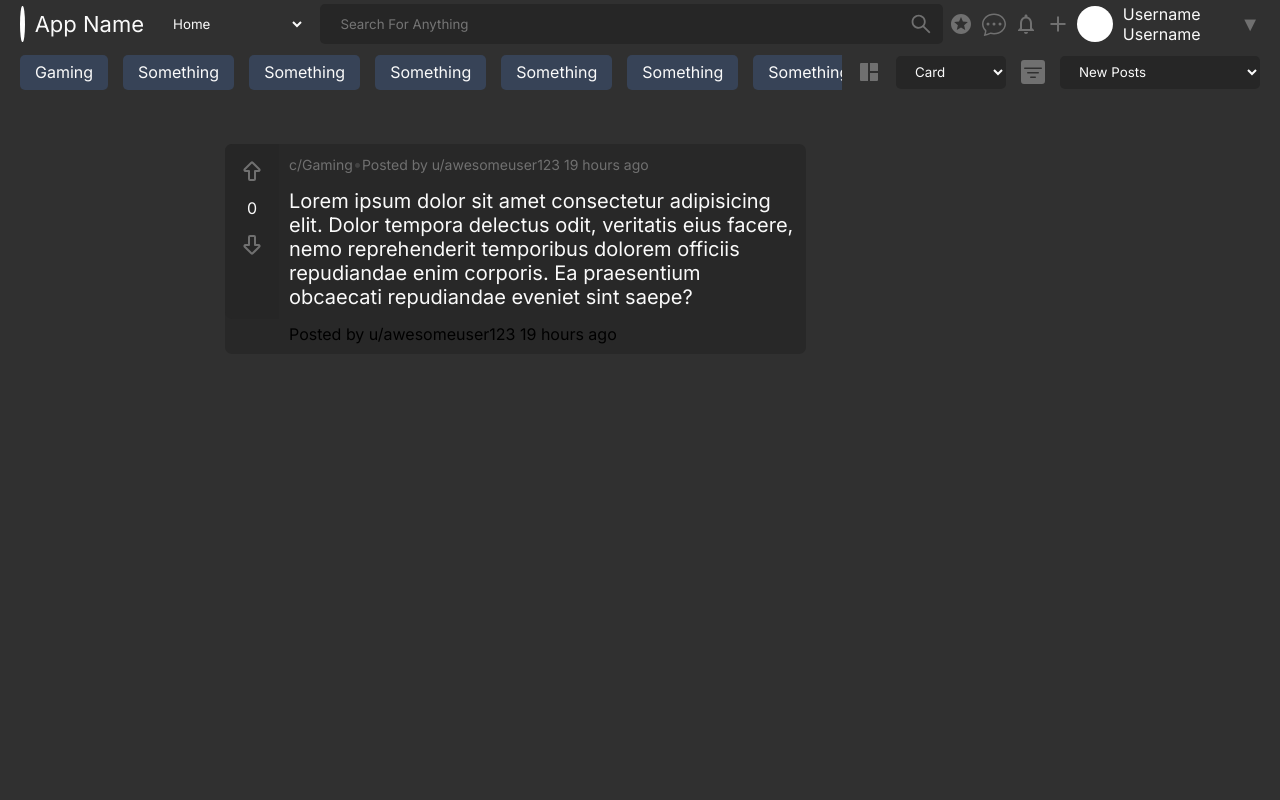
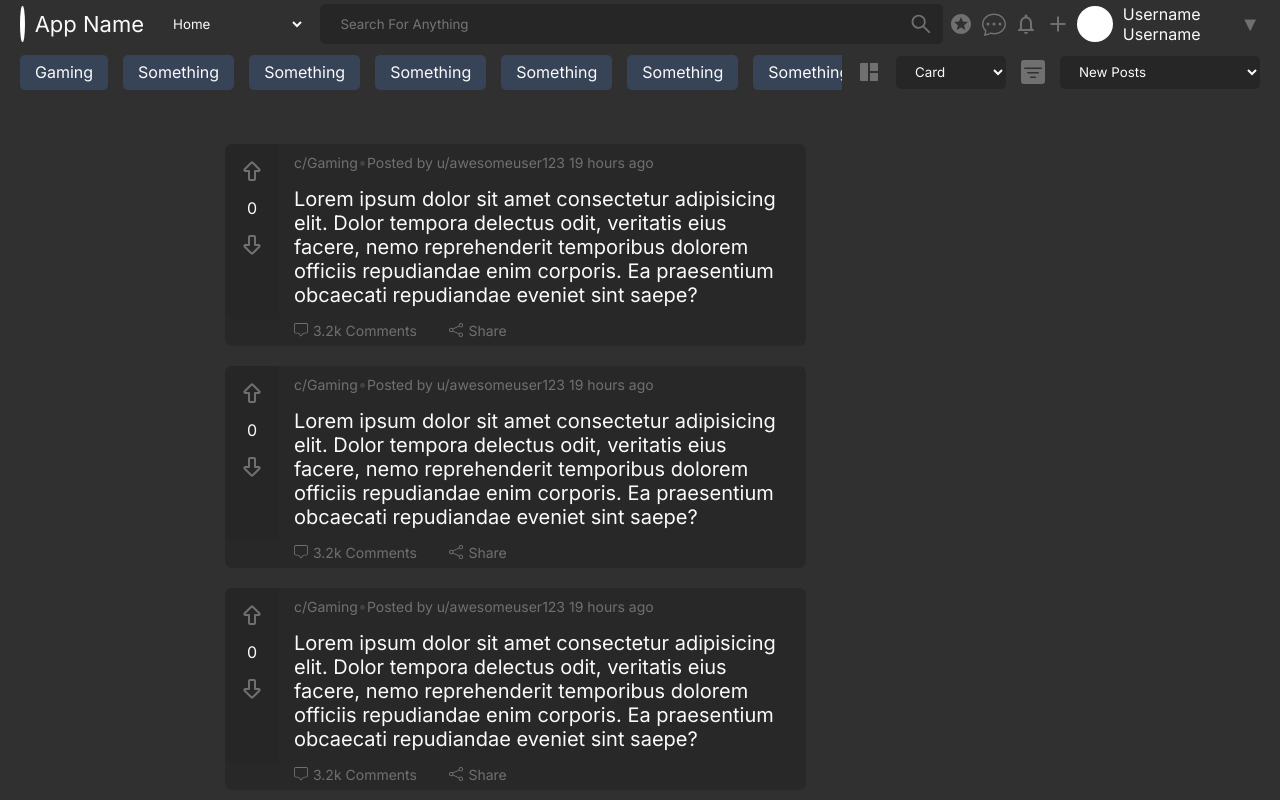
Before and after one commit to MisterCxmpy/reddit-clone-client, a React (Vite) app: page / in a window 1280 px wide. Shown: the top 800 px of the page. Built offline with nearby package versions, Linux system fonts and the light colour scheme.

Commit message:
create posts and componentize content layout

```diff
--- a/src/layouts/Content/index.jsx
+++ b/src/layouts/Content/index.jsx
@@ -1,34 +1,87 @@
 import styles from "./index.module.css"
 import { TbArrowBigUp, TbArrowBigDown } from "react-icons/tb"
+import { BsChatSquare, BsShare } from "react-icons/bs"
 
 export default function Content() {
   return (
     <div className={styles["container"]}>
       <div className={styles["content"]}>
         <div className={styles["posts"]}>
-          <div className={styles["post"]}>
-            <div className={styles["votes"]}>
-              <button><TbArrowBigUp /></button>
-              <span>0</span>
-              <button><TbArrowBigDown /></button>
-            </div>
-            <div className={styles["post-content"]}>
-              <div className={styles["post-author"]}>
-                <div className={styles["community-picture"]}></div>
-                <span className={styles["community-name"]}>c/Gaming</span>
-                <span style={{color: "#424242"}}>•</span>
-                <span className={styles["author"]}>Posted by u/awesomeuser123 19 hours ago</span>
-              </div>
-              <div className={styles["post-message"]}>
-                Lorem ipsum dolor sit amet consectetur adipisicing elit. Dolor tempora delectus odit, veritatis eius facere, nemo reprehenderit temporibus dolorem officiis repudiandae enim corporis. Ea praesentium obcaecati repudiandae eveniet sint saepe?
-              </div>
-              <div className={styles["post-actions"]}>Posted by u/awesomeuser123 19 hours ago</div>
-
-            </div>
-          </div>
+          <Post />
+          <Post />
+          <Post />
+          <Post />
+          <Post />
+          <Post />
+          <Post />
+          <Post />
+          <Post />
+          <Post />
+          <Post />
+          <Post />
+          <Post />
         </div>
         <div className={styles["community-summary"]}></div>
       </div>
     </div>
-  )
+  );
 }
+
+function Votes() {
+  return (
+    <div className={styles["votes"]}>
+      <button>
+        <TbArrowBigUp />
+      </button>
+      <span>0</span>
+      <button>
+        <TbArrowBigDown />
+      </button>
+    </div>
+  );
+}
+
+function PostAuthor() {
+  return (
+    <div className={styles["post-author"]}>
+      <div className={styles["community-picture"]}></div>
+      <span className={styles["community-name"]}>c/Gaming</span>
+      <span style={{ color: "#424242" }}>•</span>
+      <span className={styles["author"]}>Posted by u/awesomeuser123 19 hours ago</span>
+    </div>
+  );
+}
+
+function PostActions() {
+  return (
+    <div className={styles["post-actions"]}>
+      <button className={styles["action"]}>
+        <BsChatSquare /> 3.2k Comments
+      </button>
+      <button className={styles["action"]}>
+        <BsShare /> Share
+      </button>
+    </div>
+  );
+}
+
+function PostContent() {
+  return (
+    <div className={styles["post-content"]}>
+      <PostAuthor />
+      <div className={styles["post-message"]}>
+        Lorem ipsum dolor sit amet consectetur adipisicing elit. Dolor tempora delectus odit, veritatis eius facere, nemo reprehenderit temporibus dolorem officiis repudiandae enim corporis. Ea praesentium obcaecati repudiandae eveniet sint saepe?
+      </div>
+      <PostActions />
+    </div>
+  );
+}
+
+function Post() {
+  return (
+    <div className={styles["post"]}>
+      <Votes />
+      <PostContent />
+    </div>
+  );
+}
--- a/src/layouts/Content/index.module.css
+++ b/src/layouts/Content/index.module.css
@@ -11,7 +11,10 @@
   height: 100%;
 }
 .container .content .posts {
+  display: flex;
   width: 70%;
+  flex-direction: column;
+  gap: 20px;
 }
 .container .content .posts .post {
   width: 100%;
@@ -45,24 +48,44 @@
   color: var(--secondary-font-color-dark-mode);
 }
 .container .content .posts .post .post-content {
-  padding: 10px;
   display: flex;
   flex-direction: column;
-  gap: 15px;
 }
 .container .content .posts .post .post-content .post-author, .container .content .posts .post .post-content .post-actions {
   height: -moz-max-content;
   height: max-content;
+}
+.container .content .posts .post .post-content .post-author {
+  padding: 7.5px 15px;
 }
 .container .content .posts .post .post-content .post-author .community-name, .container .content .posts .post .post-content .post-author .author {
   color: var(--secondary-font-color-dark-mode);
   font-size: 14px;
 }
 .container .content .posts .post .post-content .post-message {
+  padding: 7.5px 15px;
   margin-bottom: auto;
   font-size: 20px;
   color: var(--primary-font-color-dark-mode);
 }
+.container .content .posts .post .post-content .post-actions {
+  display: flex;
+  flex-direction: row;
+  gap: 2.5px;
+}
+.container .content .posts .post .post-content .post-actions .action {
+  padding: 7.5px 15px;
+  display: flex;
+  align-items: center;
+  gap: 5px;
+  background: transparent;
+  color: var(--secondary-font-color-dark-mode);
+  font-size: 14px;
+  cursor: pointer;
+}
+.container .content .posts .post .post-content .post-actions .action:hover {
+  background: #303030;
+}
 .container .content .community-summary {
   width: 30%;
 }/*# sourceMappingURL=index.module.css.map */
--- a/src/layouts/Content/index.module.scss
+++ b/src/layouts/Content/index.module.scss
@@ -12,7 +12,10 @@
     }
 
     .posts {
+      display: flex;
       width: 70%;
+      flex-direction: column;
+      gap: 20px;
 
       .post {
         width: 100%;
@@ -48,16 +51,15 @@
         }
 
         .post-content {
-          padding: 10px;
           display: flex;
           flex-direction: column;
-          gap: 15px;
 
           .post-author, .post-actions {
             height: max-content;
           }
 
           .post-author {
+            padding: 7.5px 15px;
             .community-name, .author {
               color: var(--secondary-font-color-dark-mode);
               font-size: 14px;
@@ -65,9 +67,31 @@
           }
 
           .post-message {
+            padding: 7.5px 15px;
             margin-bottom: auto;
             font-size: 20px;
             color: var(--primary-font-color-dark-mode);
+          }
+
+          .post-actions {
+            display: flex;
+            flex-direction: row;
+            gap: 2.5px;
+
+            .action {
+              padding: 7.5px 15px;
+              display: flex;
+              align-items: center;
+              gap: 5px;
+              background: transparent;
+              color: var(--secondary-font-color-dark-mode);
+              font-size: 14px;
+              cursor: pointer;
+
+              &:hover {
+                background: #303030;
+              }
+            }
           }
         }
       }
--- a/src/layouts/Navbar/index.jsx
+++ b/src/layouts/Navbar/index.jsx
@@ -16,7 +16,9 @@ export default function Navbar() {
         <QuickAccess />
         <UserProfile />
       </div>
-      <Filter />
+      <div className={styles["filter"]}>
+        <Filter />
+      </div>
       <Outlet />
     </>
   );
--- a/src/layouts/Navbar/index.module.css
+++ b/src/layouts/Navbar/index.module.css
@@ -6,6 +6,9 @@
   justify-content: space-between;
   padding: 0 20px;
   gap: 5px;
+  position: sticky;
+  top: 0;
+  background: var(--main-background);
 }
 
 .navbar > div {
--- a/src/layouts/Navbar/index.module.scss
+++ b/src/layouts/Navbar/index.module.scss
@@ -16,6 +16,9 @@
   justify-content: space-between;
   padding: 0 20px;
   gap: 5px;
+  position: sticky;
+  top: 0;
+  background: var(--main-background);
 }
 
 .navbar > div {
```
Also changed, not shown: 2 other files (tests, documents, lock files or other folders).
